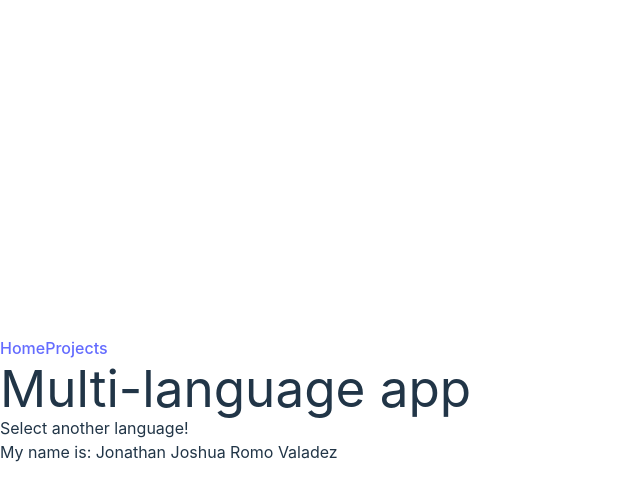
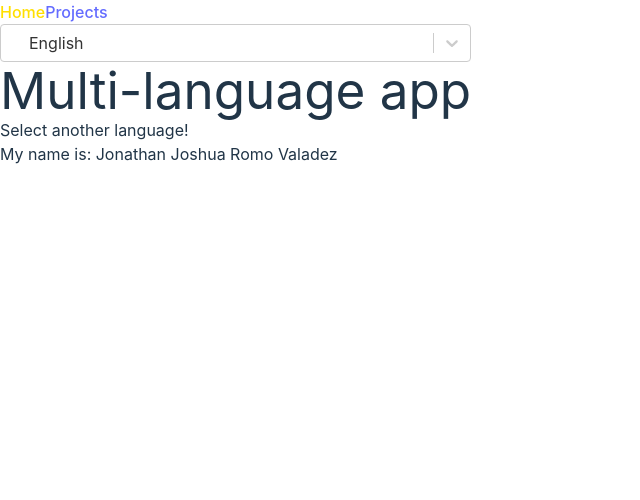
Before and after one commit to Jonhyble/jonhyble.github.io, a React (Vite) app: page /en/ in a window 1280 px wide. Shown: the top 500 px of the page, without its empty margins (0-640 px from the left). Built offline with nearby package versions, Linux system fonts and the light colour scheme.

Commit message:
Header almost finished, needs styles

```diff
--- a/package.json
+++ b/package.json
@@ -10,12 +10,14 @@
     "preview": "vite preview"
   },
   "dependencies": {
+    "chroma-js": "^2.4.2",
     "i18next": "^23.7.16",
     "i18next-http-backend": "^2.4.2",
     "react": "^18.2.0",
     "react-dom": "^18.2.0",
     "react-i18next": "^14.0.0",
-    "react-router-dom": "^6.21.2"
+    "react-router-dom": "^6.21.2",
+    "react-select": "^5.8.0"
   },
   "devDependencies": {
     "@types/react": "^18.2.43",
--- a/src/components/Menu.jsx
+++ /dev/null
@@ -1,22 +0,0 @@
-import { useTranslation } from "react-i18next";
-import { NavLink } from "react-router-dom";
-
-const isActive = ({ isActive }) => `link ${isActive ? "active" : ""}`;
-
-export const Menu = () => {
-    const { i18n, t } = useTranslation();
-    const lng = i18n.language;
-
-    return (
-        <nav>
-            <div>
-                <NavLink className={isActive} to={`/${lng}/`}>
-                    {t("home")}
-                </NavLink>
-                <NavLink className={isActive} to={`/${lng}/projects`}>
-                    {t("projects")}
-                </NavLink>
-            </div>
-        </nav>
-    )
-}
--- /dev/null
+++ b/src/components/Menu/index.css
@@ -0,0 +1,7 @@
+.golden{
+    color: rgb(255, 223, 0);
+}
+
+.react-select__option{
+    color: rgb(7, 148, 2);
+}
--- /dev/null
+++ b/src/components/Menu/index.jsx
@@ -0,0 +1,95 @@
+import { useTranslation } from "react-i18next";
+import { NavLink } from "react-router-dom";
+import Select from 'react-select'
+import React, { useState, useEffect } from 'react'
+import chroma from 'chroma-js';
+import './index.css'
+
+const isActive = ({ isActive }) => `flex-1 whitespace-nowrap border-r-2 px-1 py-4 text-xl font-medium text-center w-1/3 ${isActive ? "golden" : "text-white"}`;
+
+export const Menu = () => {
+    const { i18n, t } = useTranslation();
+    const lng = i18n.language;
+    const options = [
+        { value: 'en', label: 'English' },
+        { value: 'es', label: 'Español' },
+    ]
+    const [item, setItem] = useState(options.find(item => item.value === lng));
+
+    useEffect(() => {
+        setItem(options.find(item => item.value === lng))
+    }, [lng]);
+
+    const handleSelectChange = (event) => {
+        i18n.changeLanguage(event.value);
+        console.log(event.value);
+    }
+
+    const dot = (color = 'transparent') => ({
+        alignItems: 'center',
+        display: 'flex',
+
+        ':before': {
+          backgroundColor: color,
+          borderRadius: 10,
+          content: '" "',
+          display: 'block',
+          marginRight: 8,
+          height: 10,
+          width: 10,
+        },
+    });
+
+    const colourStyles = {
+        control: (styles) => ({ ...styles, backgroundColor: 'white' }),
+        option: (styles, { data, isDisabled, isFocused, isSelected }) => {
+          const color = chroma("#fff");
+          return {
+            ...styles,
+            backgroundColor: isDisabled
+              ? undefined
+              : isSelected
+              ? "#fff"
+              : isFocused
+              ? color.alpha(0.1).css()
+              : undefined,
+            color: isDisabled
+              ? '#ccc'
+              : isSelected
+              ? chroma.contrast(color, 'white') > 2
+                ? 'white'
+                : 'black'
+              : "#fff",
+            cursor: isDisabled ? 'not-allowed' : 'default',
+
+            ':active': {
+              ...styles[':active'],
+              backgroundColor: !isDisabled
+                ? isSelected
+                  ? "#fff"
+                  : color.alpha(0.3).css()
+                : undefined,
+            },
+          };
+        },
+        input: (styles) => ({ ...styles, ...dot() }),
+        placeholder: (styles) => ({ ...styles, ...dot('#ccc') }),
+        singleValue: (styles, { data }) => ({ ...styles, ...dot("#fff") }),
+      };
+
+    return (
+        <nav className="w-screen h-fit">
+            <div className="border-b border-gray-200 -mb-px flex space-x-8 px-4">
+                <NavLink className={isActive} to={`/${lng}/`}>
+                    {t("home")}
+                </NavLink>
+                <NavLink className={isActive} to={`/${lng}/projects`}>
+                    {t("projects")}
+                </NavLink>
+                <div className="w-1/3 grid place-items-center">
+                    <Select options={options} className="w-fit text-center" value={item} onChange={handleSelectChange} styles={colourStyles} />
+                </div>
+            </div>
+        </nav>
+    )
+}
--- a/src/index.css
+++ b/src/index.css
@@ -9,7 +9,7 @@
 
   color-scheme: light dark;
   color: rgba(255, 255, 255, 0.87);
-  background-color: #242424;
+  background-color: #000000;
 
   font-synthesis: none;
   text-rendering: optimizeLegibility;
@@ -29,7 +29,6 @@ a:hover {
 body {
   margin: 0;
   display: flex;
-  place-items: center;
   min-width: 320px;
   min-height: 100vh;
 }
--- a/src/pages/Home.jsx
+++ b/src/pages/Home/index.jsx
@@ -17,7 +17,7 @@ export const Home = () => {
     }, [pageTitle]);
 
     return (
-        <main>
+        <main className="w-screen h-fit">
             <h1 className="">{t("title")}</h1>
             <p className="text-3xl font-bold underline">{t("label")}</p>
             <p>{t("user", { name: name })}</p>
```
Also changed, not shown: src/pages/Projects/index.jsx (renamed from src/pages/Projects.jsx), 1 other file (tests, documents, lock files or other folders).
